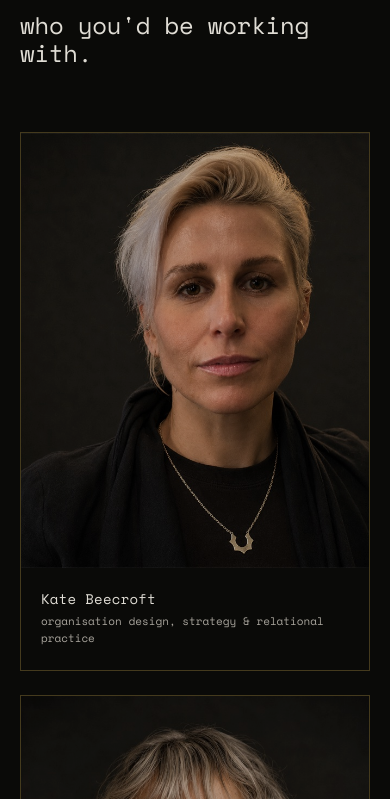
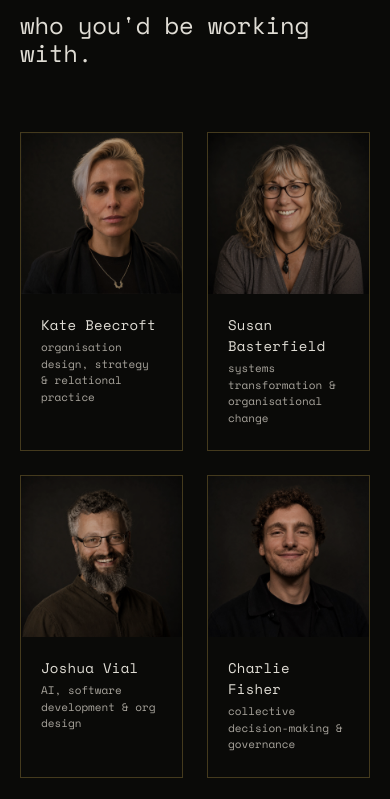
Before and after one commit to kateabeecroft-code/noumena-labs, a plain HTML site: page index.html in a window 390 px wide. Shown: the part 8780-9579 px from the top of the page. Drawn offline with nearby package versions, Linux system fonts and the light colour scheme.

Commit message:
Reduce headshot size to 3-column square grid and fix service body alignment
Co-Authored-By: Claude Sonnet 4.6 <noreply@anthropic.com>

```diff
--- a/index.html
+++ b/index.html
@@ -256,7 +256,7 @@
     }
 
     .service-body {
-      padding-left: 80px;
+      padding-left: calc(80px + 1rem);
     }
 
     .service-desc {
@@ -355,7 +355,7 @@
     /* ── TEAM ── */
     .team-grid {
       display: grid;
-      grid-template-columns: 1fr 1fr;
+      grid-template-columns: repeat(3, 1fr);
       gap: 1.5rem;
     }
 
@@ -367,7 +367,7 @@
 
     .team-member img {
       width: 100%;
-      aspect-ratio: 4/5;
+      aspect-ratio: 1/1;
       object-fit: cover;
       object-position: center top;
       display: block;
@@ -501,7 +501,7 @@
     /* ── RESPONSIVE ── */
     @media (max-width: 680px) {
       :root { --gutter: 1.25rem; }
-      .team-grid { grid-template-columns: 1fr; }
+      .team-grid { grid-template-columns: 1fr 1fr; }
       .service-header { grid-template-columns: 60px 1fr; }
       .service-body { padding-left: 60px; }
       .step { grid-template-columns: 60px 1fr; }
```
